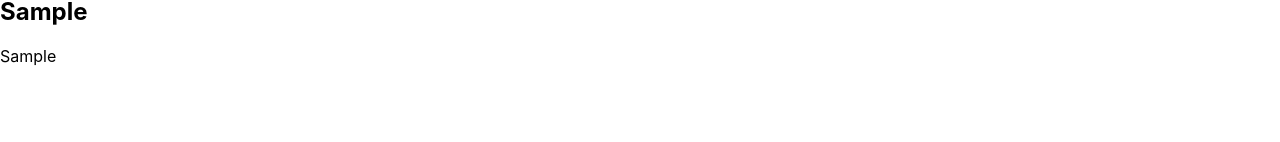
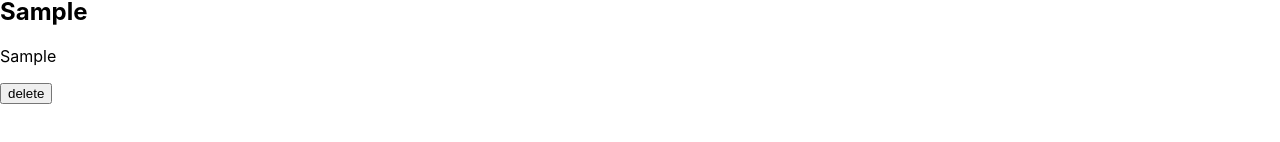
Before and after one commit to sertmer/ideahooks, a React (Create React App) app: page / in a window 1280 px wide. Both pictures are taken after typing "Sample", "Sample" into the empty fields and a click on the button "submit". Shown: the part 164-306 px from the top of the page. Built offline with nearby package versions, Linux system fonts and the light colour scheme.

Commit message:
Finalize conversion to hooks

```diff
--- a/src/Actions/Actions.js
+++ b/src/Actions/Actions.js
@@ -4,3 +4,10 @@ export const postIntention = (intention) => ({
   strategy: intention.strategy,
   id: intention.id
 })
+
+export const deleteIntention = (intention) => ({
+  type: 'DELETE_INTENTION',
+  intention: intention.intention,
+  strategy: intention.strategy,
+  id: intention.id
+})
--- a/src/Components/Intention/Intention.js
+++ b/src/Components/Intention/Intention.js
@@ -1,12 +1,19 @@
 import React from 'react';
+import { connect } from 'react-redux'
+import {deleteIntention} from '../../Actions/Actions'
 
-const Intention = ({intention, strategy, id}) => {
+const Intention = ({intention, strategy, id, deleteIntention}) => {
   return (
     <div key={id} id={id}>
       <h2>{intention}</h2>
       <p>{strategy}</p>
+      <button onClick={() => deleteIntention({intention, strategy, id})}>delete</button>
     </div>
   )
 }
 
-export default Intention;
+export const mapDispatch = dispatch => ({
+  deleteIntention: (intention) => dispatch(deleteIntention(intention))
+})
+
+export default connect(null, mapDispatch)(Intention);
--- a/src/Components/IntentionsContainer/IntentionsContainer.js
+++ b/src/Components/IntentionsContainer/IntentionsContainer.js
@@ -8,6 +8,7 @@ const IntentionsContainer = ({intentions}) => {
       key={intention.id}
       intention={intention.intention}
       strategy={intention.strategy}
+      id={intention.id}
     />)
   })
 
--- a/src/Containers/Form/Form.js
+++ b/src/Containers/Form/Form.js
@@ -6,6 +6,7 @@ import { postIntention } from '../../Actions/Actions'
 const Form = ({postIntention}) => {
   const [intention, setIntention] = useState('')
   const [strategy, setStrategy] = useState('')
+  const [id, setId] = useState((Date.now() + Math.random()))
 
   const handleChange = (e) => {
     if (e.target.name === 'intention') {
@@ -18,7 +19,7 @@ const Form = ({postIntention}) => {
   const handleClick = () => {
     setIntention('')
     setStrategy('')
-    postIntention({intention, strategy})
+    postIntention({intention, strategy, id})
   }
 
   return (
--- a/src/reducers/intentions.js
+++ b/src/reducers/intentions.js
@@ -8,6 +8,9 @@ export const intentions = (state = [], action) => {
         id: action.id
         }
       ]
+    case 'DELETE_INTENTION':
+      const newIntentions =  state.filter(intention => intention.id !== action.intention.id)
+      console.log(newIntentions)
     default:
       return state
   }
```
